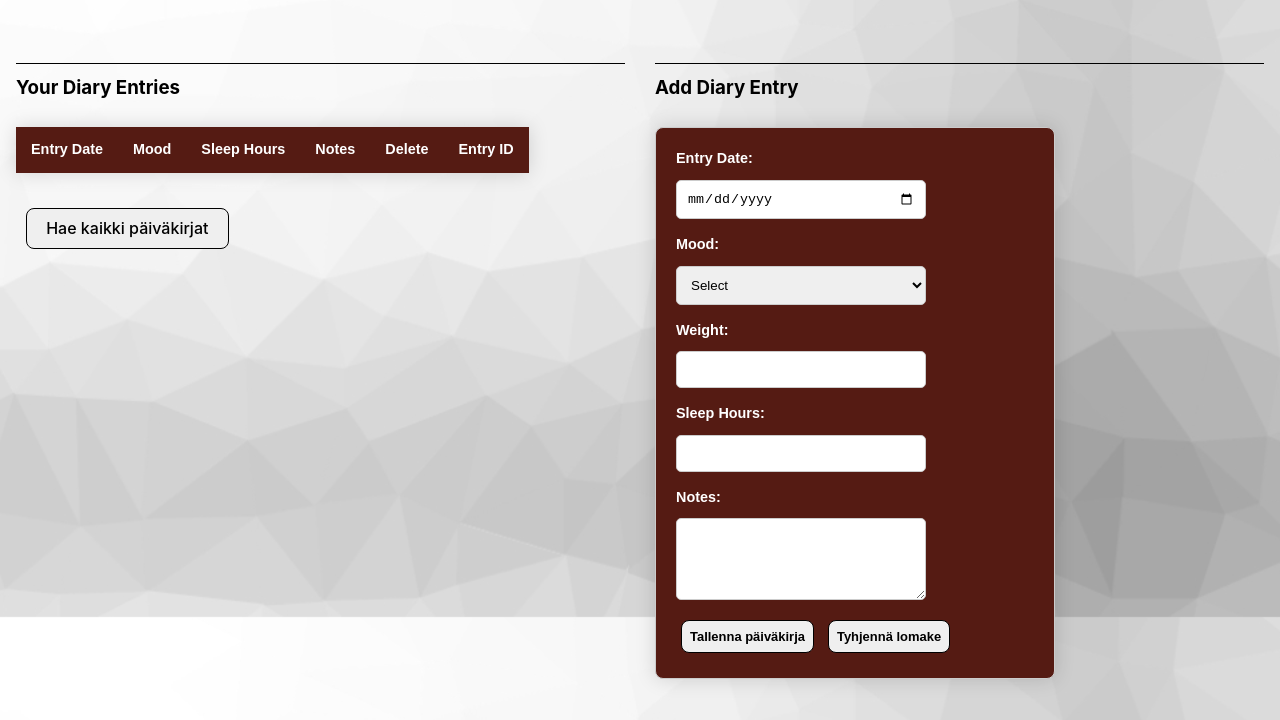
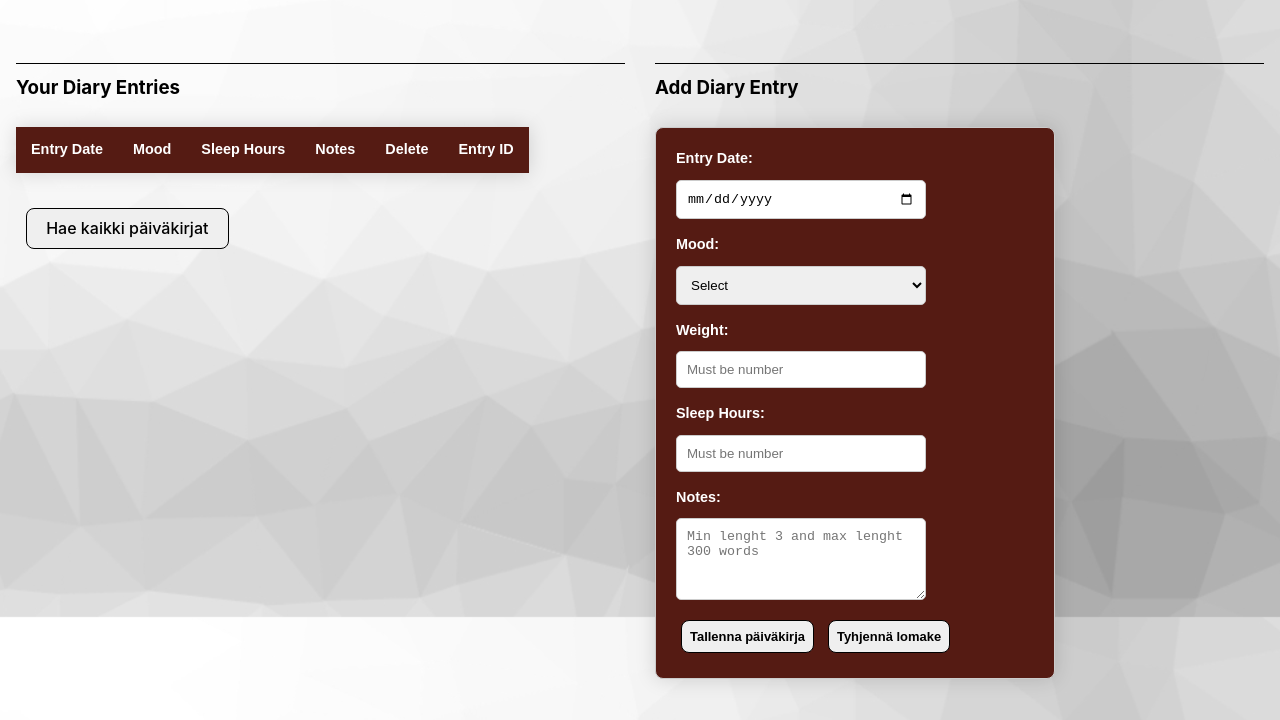
Before and after one commit to Jaakvi/projekti, a website built with Vite: page home.html in a window 1280 px wide. Shown: the part 983-1703 px from the top of the page. Built offline with nearby package versions, Linux system fonts and the light colour scheme; no server answers.

Commit message:
updated html files

```diff
--- a/home.html
+++ b/home.html
@@ -11,14 +11,15 @@
     <ul>
       <li><a href="home.html">Home</a></li>
       <li><a href="about-us.html">About us</a></li>
-      <button style="float: right;" class="logout">Logout</button>
-      <button style="float: right;" class="user_info">User info</button>
+      <button style="float: right" class="logout">Logout</button>
+      <button style="float: right" class="user_info">User info</button>
     </ul>
 
     <div class="user">
-      <b>Olet kirjautunut sisään käyttäjällä:</b> <span id="name">NIMI TÄHÄN</span>
+      <b>Olet kirjautunut sisään käyttäjällä:</b>
+      <span id="name">NIMI TÄHÄN</span>
     </div>
-    <img src="taustakuva8.jpg" alt="stressikuva">
+    <img src="taustakuva8.jpg" alt="stressikuva" />
     <h3>Tässä on yleisimmät stressin aiheuttajat:</h3>
     <p>
       1. <b>Työstressi:</b> Työelämän vaatimukset, tiukat aikataulut ja
@@ -91,18 +92,39 @@
           ><br />
 
           <label for="weight">Weight:</label>
-          <input type="number" id="weight" name="weight" required /><br />
+          <input
+            type="number"
+            id="weight"
+            name="weight"
+            placeholder="Must be number"
+            min="30"
+            max="200"
+            required
+          /><br />
 
           <label for="sleep_hours">Sleep Hours:</label>
           <input
             type="number"
             id="sleep_hours"
             name="sleep_hours"
+            placeholder="Must be number"
+            min="0"
+            max="24"
             required
           /><br />
 
           <label for="notes">Notes:</label>
-          <textarea id="notes" name="notes" rows="4" cols="50"></textarea><br />
+          <textarea
+            id="notes"
+            name="notes"
+            rows="4"
+            cols="50"
+            placeholder="Min lenght 3 and max lenght 300 words"
+            minlength="3"
+            maxlength="300"
+            required
+          ></textarea
+          ><br />
 
           <input
             name="submit"
@@ -124,7 +146,7 @@
     <dialog id="notesDialog" class="notes-dialog">
       <div class="rivitys">
         <h4 id="header"></h4>
-          <p id="dialogText"></p>
+        <p id="dialogText"></p>
       </div>
       <button id="closeNotes" class="close_notes">Close</button>
     </dialog>
--- a/start-api-harjoituspohja.js
+++ b/start-api-harjoituspohja.js
@@ -224,6 +224,13 @@ createDiary.addEventListener("click", async (evt) => {
   // content-type: application/json
 
   const form = document.querySelector(".addform");
+
+  if (!form.checkValidity()) {
+    // If the form is not valid, show the validation messages
+    form.reportValidity();
+    return; // Exit function if form is not valid
+  }
+
   const entryDate = form.querySelector("input[name=entry_date]").value;
   const mood = form.querySelector("select[name=mood]").value;
   const weight = form.querySelector("input[name=weight]").value;
@@ -276,7 +283,7 @@ createDiary.addEventListener("click", async (evt) => {
     })
     .catch((error) => {
       console.error("Error:", error);
-      alert("Täytä kaikki kentät!")
+      alert("Täytä kaikki kentät!");
     });
 });
 
```
Also changed, not shown: index.html (+3 -3 lines).
